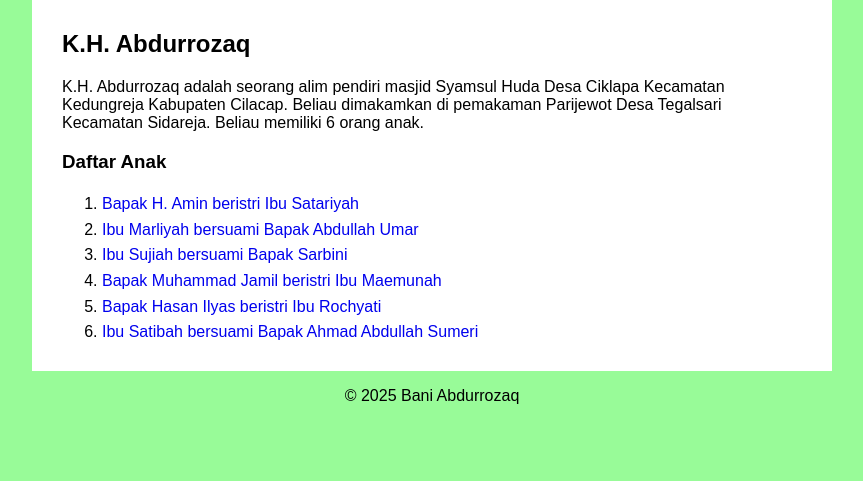
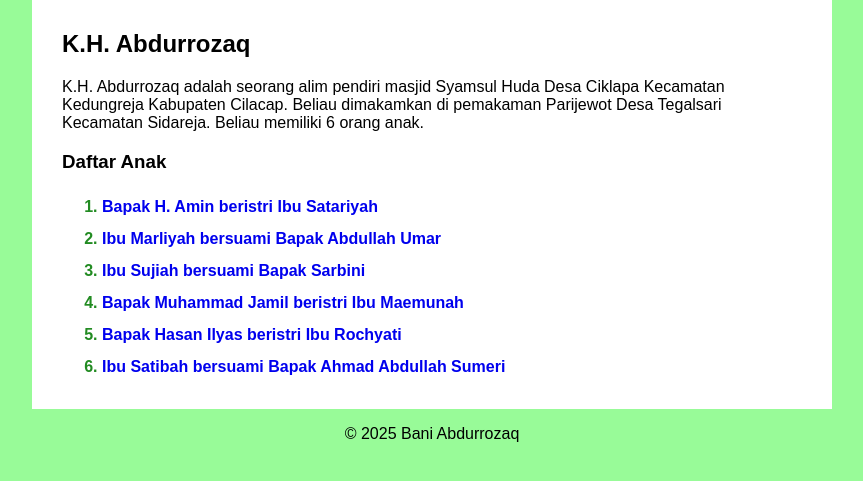
Before and after one commit to agus2s/arozaqweb, a PHP site: page / in a window 1280 px wide. Shown: the part 147-628 px from the top of the page, without its empty margins (208-1071 px from the left). Run offline with PHP 8.4, Linux system fonts and the light colour scheme.

Commit message:
perubahan gaya ol

```diff
--- a/styles.css
+++ b/styles.css
@@ -81,3 +81,9 @@ a:hover {
     justify-content: center;
     align-items: center;
 }
+
+ol li {
+  color: #228B22;
+  font-weight: bold;
+  line-height: 2em;
+}
```
